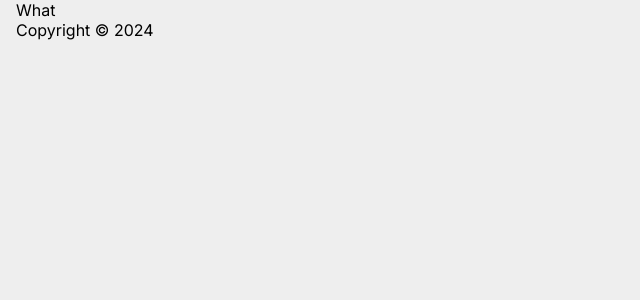
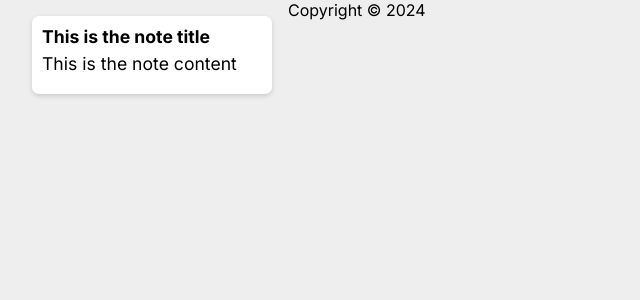
Before and after one commit to KXzeno/keeper-clone, a Next.js app: page / in a window 1280 px wide. Shown: the top 300 px of the page, without its empty margins (0-640 px from the left). Built offline with nearby package versions, Linux system fonts and the light colour scheme; a web font is replaced by a local one.

Commit message:
feat: Add note RF component

```diff
--- a/app/components/App.jsx
+++ b/app/components/App.jsx
@@ -1,10 +1,12 @@
+"use client";
 import Footer from './Footer';
 import Note from './Note';
+import '../globals.css';
 
 export default function App() {
     return (
         <div>
-            What
+            <Note />
             <Footer />
             <script src=".\index.js" type="text/jsx"></script>
         </div>
--- a/app/components/Note.jsx
+++ b/app/components/Note.jsx
@@ -1,8 +1,8 @@
 export default function Note() {
     return(
-        <div>
-            <h1>Title</h1>
-            <p>Content</p>
+        <div className="note">
+            <h1>This is the note title</h1>
+            <p>This is the note content</p>
         </div>
     );
 }
```
